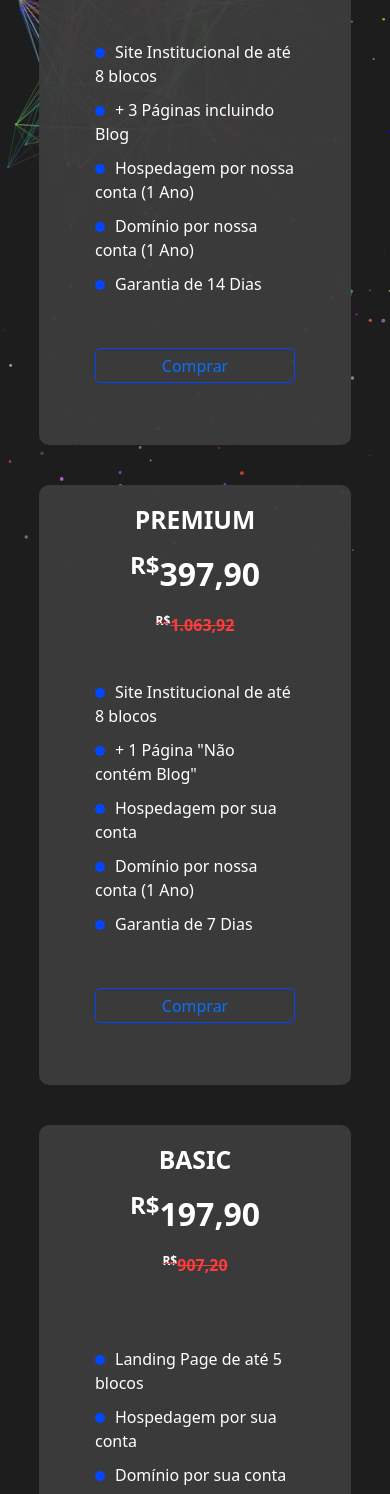
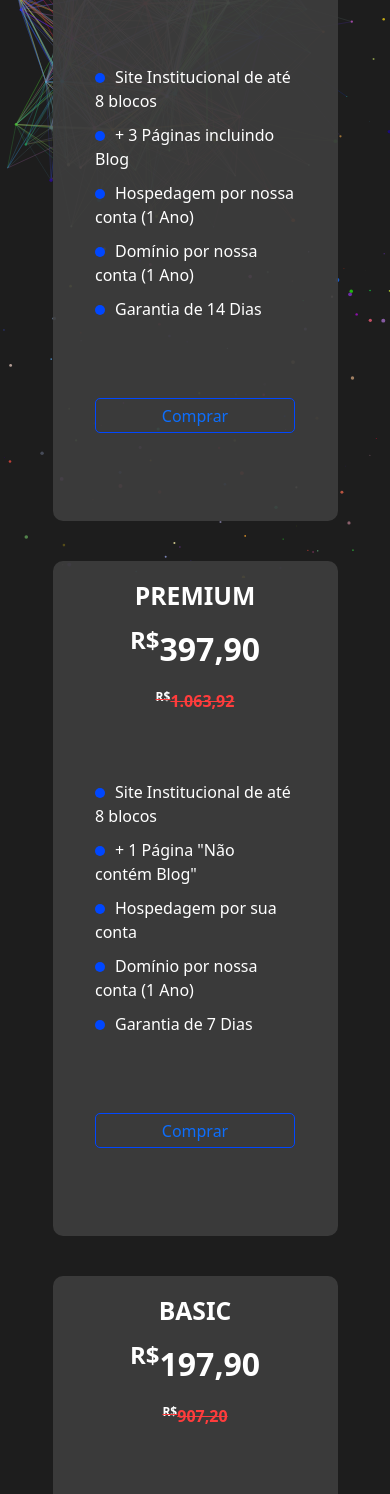
Before and after one commit to Murillo-Javier/site-empresa, a website: page planos.html in a window 390 px wide. Shown: the part 336-1830 px from the top of the page. Drawn offline with nearby package versions, Linux system fonts and the light colour scheme; animation ran at ten frames a second.

Commit message:
responsiveplanos

```diff
--- a/style/planos.scss
+++ b/style/planos.scss
@@ -113,7 +113,7 @@ article {
 
 .plano-card {
     width: 20vw;
-    height: 60vh;
+    height: 75vh;
     padding: 20px;
     margin: 20px;
     display: flex;
@@ -169,7 +169,7 @@ article {
 
 .plano-card-premium {
     width: 20vw;
-    height: 65vh;
+    height: 80vh;
     padding: 20px;
     margin: 20px;
     display: flex;
@@ -263,7 +263,7 @@ article {
 
     .plano-card-premium {
         width: 30vw;
-        height: 65vh;
+        height: 500px;
         ul {
             li {
                 width: 200px;
@@ -274,7 +274,7 @@ article {
 
     .plano-card {
         width: 30vw;
-        height: 65vh;
+        height: 500px;
         ul {
             li {
                 width: 200px;
@@ -291,7 +291,7 @@ article {
     }
     .plano-card-premium {
         width: 30vw;
-        height: 50vh;
+        height: 480px;
         ul {
             li {
                 width: 200px;
@@ -301,7 +301,7 @@ article {
 
     .plano-card {
         width: 30vw;
-        height: 50vh;
+        height: 480px;
         ul {
             li {
                 width: 200px;
@@ -322,8 +322,8 @@ article {
     }
 
     .plano-card-premium {
-        width: 80vw;
-        height: 600px;
+        width: 285px;
+        height: 80vh;
         ul {
             li {
                 width: 200px;
@@ -332,8 +332,8 @@ article {
     }
 
     .plano-card {
-        width: 80vw;
-        height: 600px;
+        width: 285px;
+        height: 80vh;
         ul {
             li {
                 width: 200px;
```
Also changed, not shown: style/planos.css, 1 other file.
